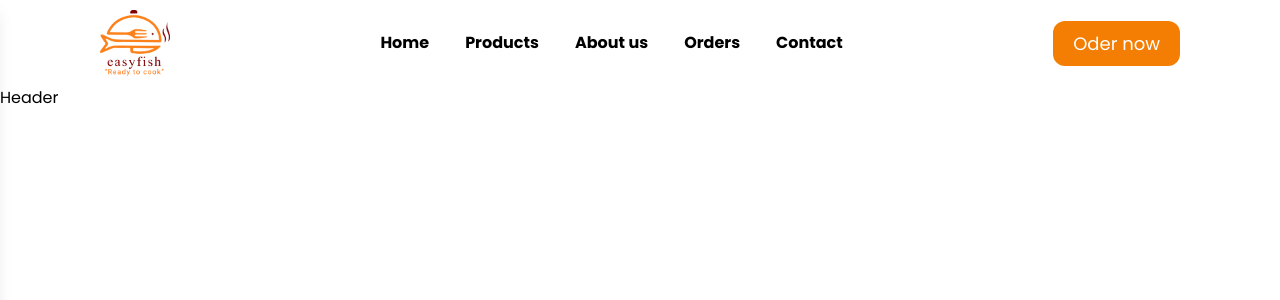
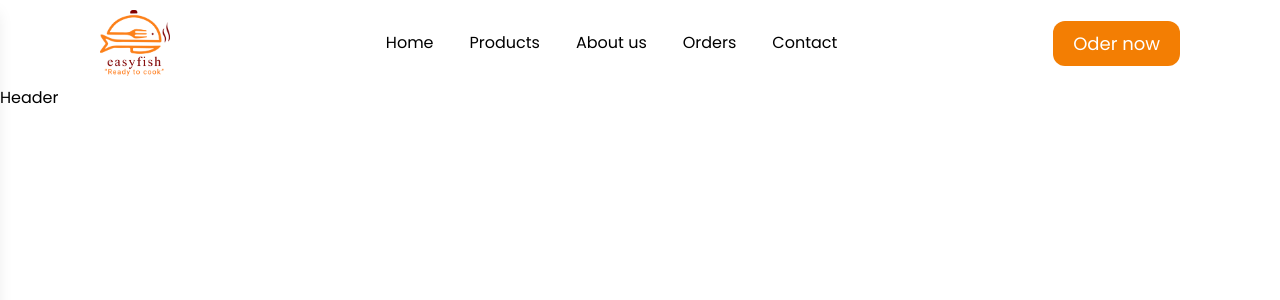
Before and after one commit to saikiran11461/easyfish, a Next.js app: page / in a window 1280 px wide. Shown: the top 300 px of the page. Built offline with nearby package versions, Linux system fonts and the light colour scheme.

Commit message:
removed the bold

```diff
--- a/src/components/Navbar.jsx
+++ b/src/components/Navbar.jsx
@@ -24,7 +24,7 @@ const Navbar = () => {
           </div>
 
           {/* Desktop Links */}
-          <ul className="hidden lg:flex gap-9 font-bold">
+          <ul className="hidden lg:flex gap-9 ">
             <li>
               <a href="#" className="hover:text-amber-600 transition-colors cursor-pointer">Home</a>
             </li>
```
